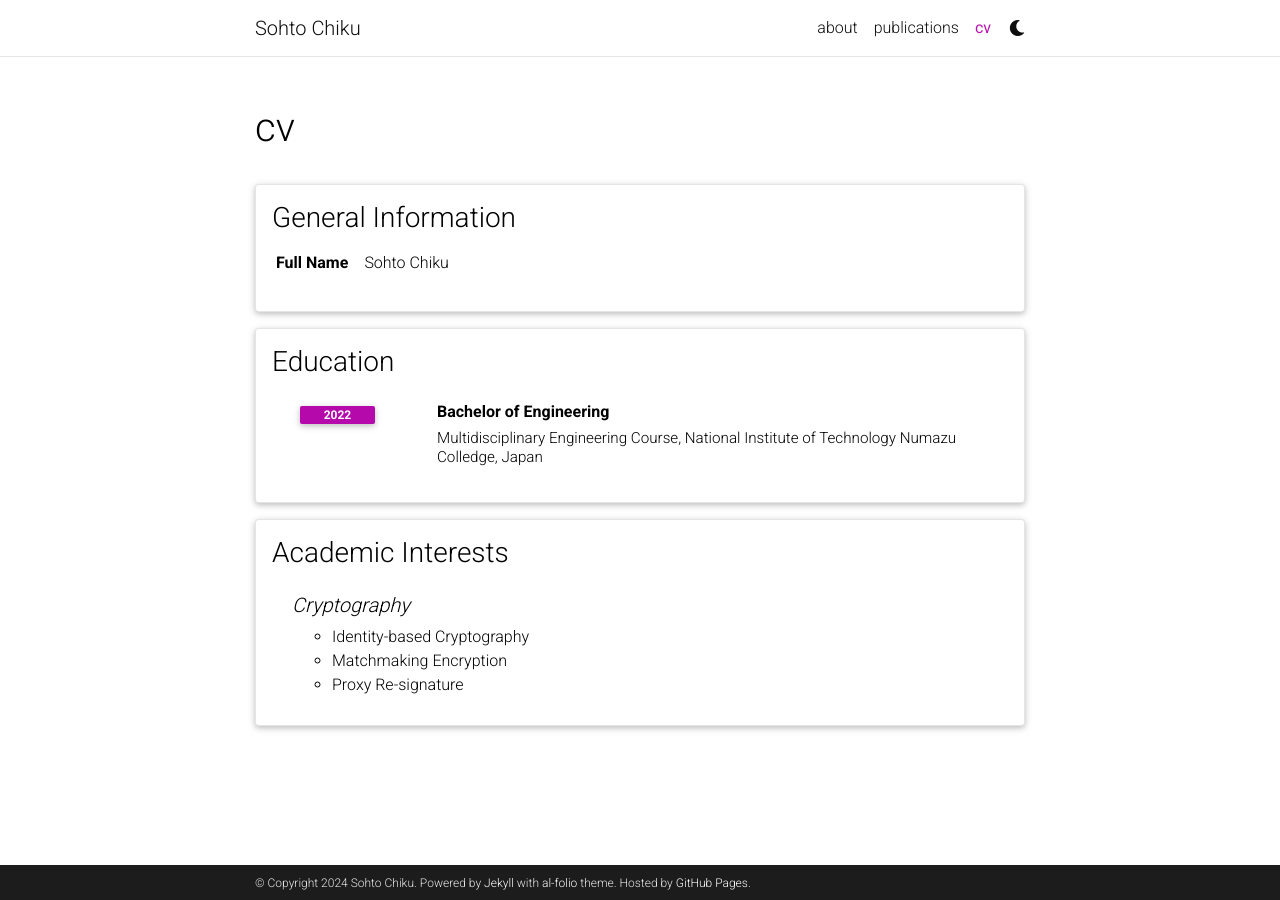
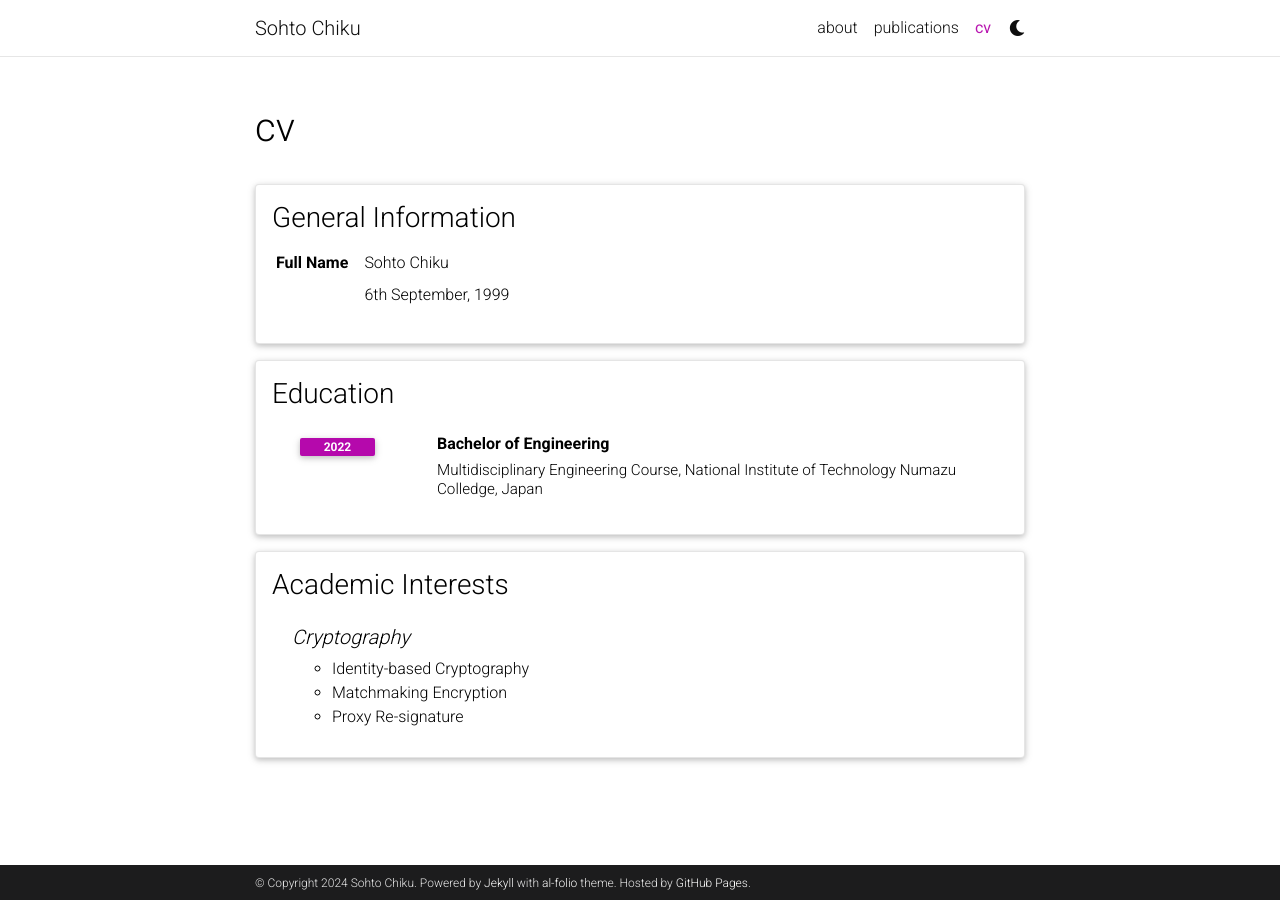
Before and after one commit to csort99/csort99.github.io, a Jekyll site: the page built from _pages/cv.md, in a window 1280 px wide. Built offline with Jekyll 4.4.1, drawn with Linux system fonts in a browser that asks for light colours; comment, search, counter and statistics services are not loaded; a style sheet for code colours, icons or effects is not loaded.

Commit message:
Update cv.yml

```diff
--- a/_data/cv.yml
+++ b/_data/cv.yml
@@ -3,6 +3,8 @@
   contents:
     - name: Full Name
       value: Sohto Chiku
+    - birth: Birth of Date
+      value: 6th September, 1999
 
 - title: Education
   type: time_table
```
